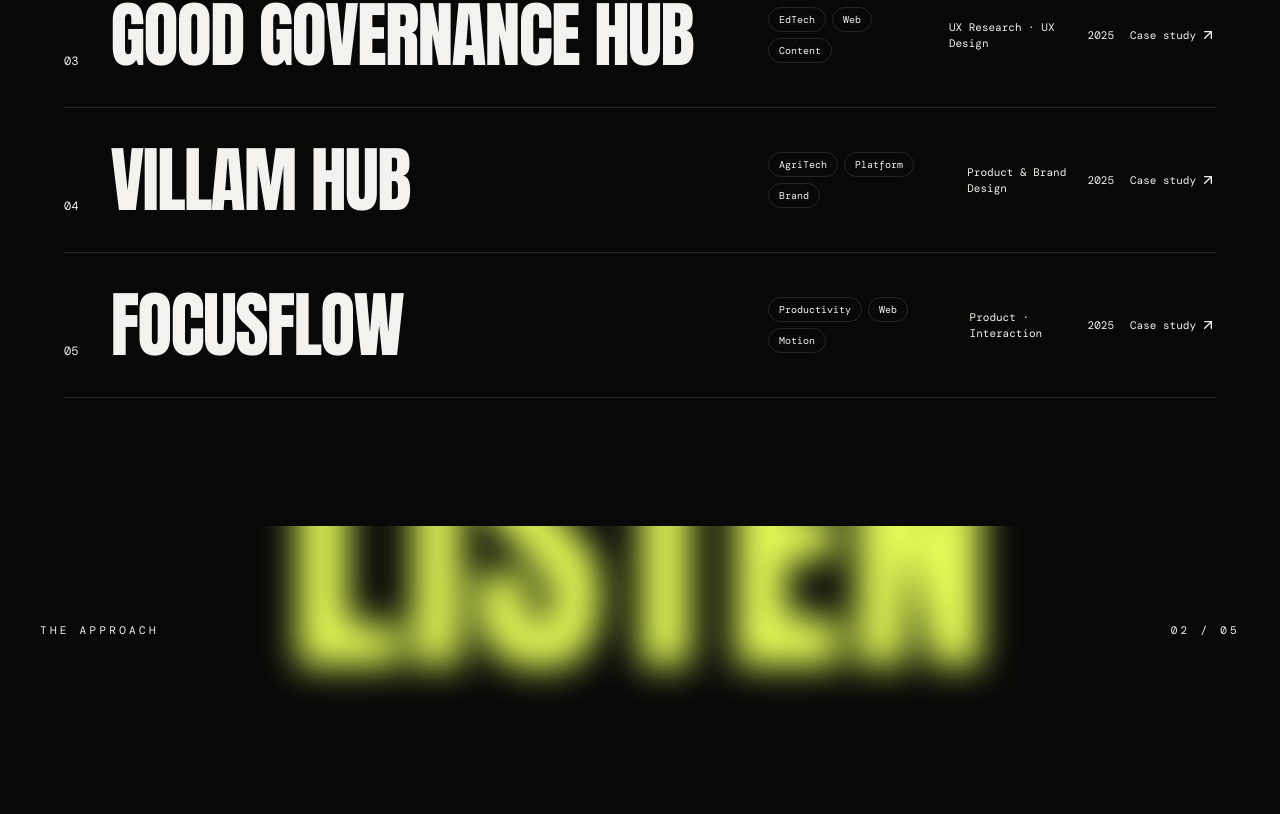
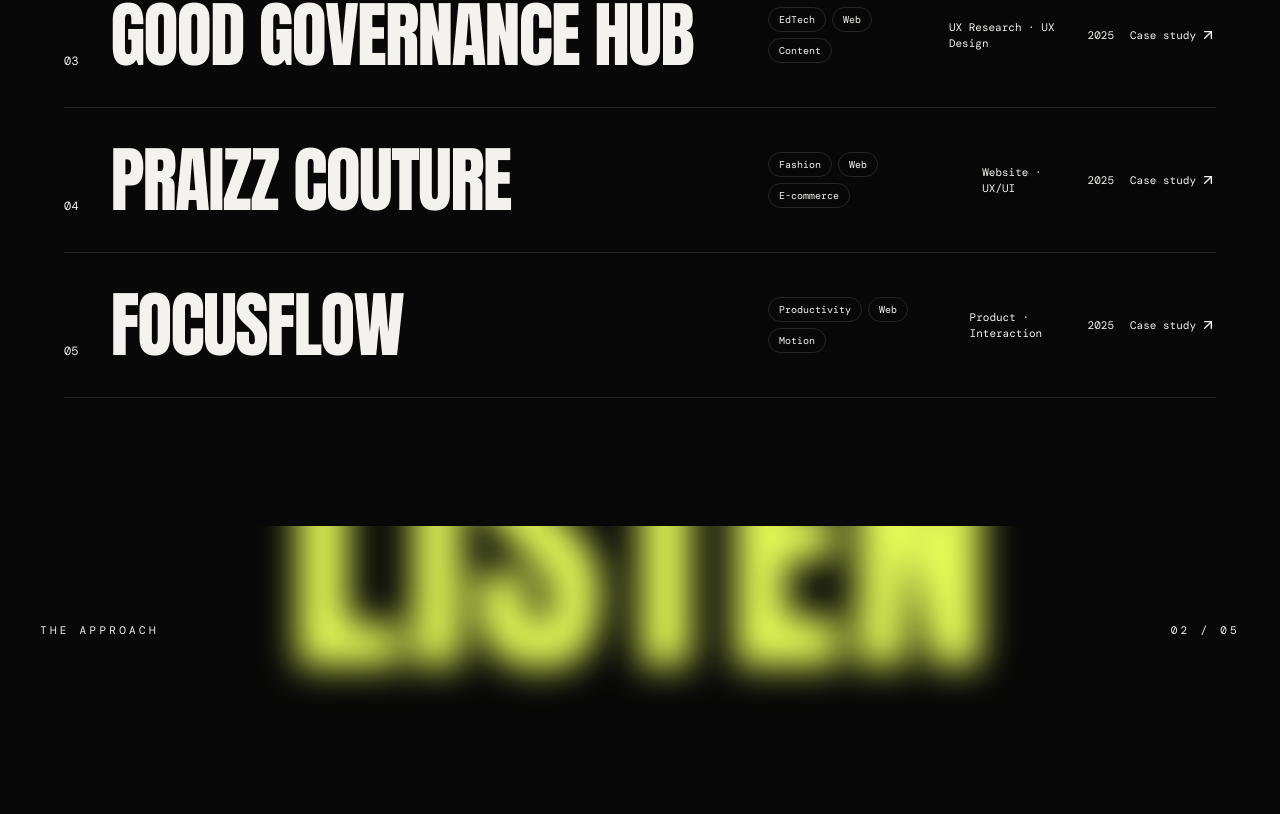
Before and after one commit to jasinit/MY-PORTFOLIO, a React (Vite) app: page / in a window 1280 px wide. Shown: the part 1706-2520 px from the top of the page. Built offline with nearby package versions, Linux system fonts and the light colour scheme.

Commit message:
swap: praizz couture into selected work, villam hub into playground

```diff
--- a/src/app/App.tsx
+++ b/src/app/App.tsx
@@ -298,51 +298,54 @@ const PROJECTS = [
     } as CaseStudyData,
   },
   {
-    title: "Villam Hub",
-    desc: "An agri-tech platform connecting people with hydroponic farming, farm services, and tree planting.",
-    role: "Product & Brand Design",
+    title: "Praizz Couture",
+    desc: "A website experience for Praizz Couture, translating luxury fashion into a digital space as considered as the clothes themselves.",
+    role: "Website · UX/UI",
     year: "2025",
-    tags: ["AgriTech", "Platform", "Brand"],
-    color: "var(--proj-lime)",
-    image: villamCover,
-    gallery: [villamCover, "1620641788421-7a1c342ea42e"],
+    tags: ["Fashion", "Web", "E-commerce"],
+    color: "var(--proj-violet)",
+    image: praizzCouture,
+    gallery: [praizzCouture],
     caseStudy: {
+      opening: ["What happens when couture meets the screen?"],
       intro:
-        "Villam Hub is an agri-tech platform connecting people with hydroponic farming, farm services, and tree planting — making sustainable agriculture easier to join.",
+        "I designed the website experience for Praizz Couture, translating the brand's luxury aesthetic into a digital space that feels just as considered as the clothes themselves.",
       meta: {
         role: "Product Designer",
-        focus: "Product Design · UX/UI · Brand Design",
+        focus: "Website · UX/UI · E-commerce",
         year: "2025",
       },
       sections: [
         {
-          title: "The Problem",
-          body: "Sustainable agriculture can feel technical and out of reach. Villam Hub needed to make it approachable — without losing credibility with people who know the land.",
+          title: "The Challenge",
+          body: "A fashion brand's website has to do more than display beautiful clothes. It needs to communicate identity, quality, and desire, while still making it easy for someone to explore, discover, and shop. The challenge was to create a digital experience that could balance editorial storytelling with e-commerce functionality.",
         },
         {
           title: "My Role",
-          body: "Product and brand: shaping the visual identity and translating the concept into a digital experience.",
+          body: "I worked on the website experience across information architecture, UX/UI, responsive design, product pages, navigation, and visual direction.",
+          flow: ["Information Architecture", "UX/UI", "Responsive Design", "Product Pages", "Navigation", "Visual Direction"],
         },
         {
           title: "The Experience",
-          body: "From interest to action — simple, approachable, and clear.",
-          flow: ["Discover", "Choose", "Get Started", "Grow"],
-        },
-        {
-          title: "The Design Challenge",
-          body: "An identity that feels earthy, modern, and optimistic — without falling into agricultural clichés.",
-        },
-        {
-          title: "The Solution",
-          body: "Colours, type, and interface designed to connect technology with nature — one system from the first landing page to the last growing tip.",
+          body: "The experience was designed to move users naturally from the brand story into the collection, without making the shopping experience feel transactional.",
+          flow: ["Discover", "Explore", "Fall in love", "Add To Cart"],
+        },
+        {
+          title: "Designing the Digital Atelier",
+          body: "The website was treated less like a catalogue and more like an extension of the fashion house. Large imagery, considered typography, spacious layouts, and editorial compositions give the pieces room to speak for themselves. The goal was simple: let the clothes be the loudest thing on the screen.",
+        },
+        {
+          title: "The Details",
+          body: "I designed key experiences across the site. Each page had to feel connected while serving a different purpose: product pages focused on the decision to buy, the Lookbook focused on inspiration, the About page focused on storytelling, and the supporting pages focused on building confidence in the purchase.",
+          flow: ["Home", "Collections", "Product Pages", "Lookbook", "About", "Shipping & Returns", "Contact"],
         },
         {
           title: "The Result",
-          body: "A digital experience that positions agriculture as something people can participate in, not just observe.",
+          body: "A fashion website designed to bring Praizz Couture's visual world into the digital space, while keeping the experience intuitive and easy to navigate.",
         },
         {
           title: "Reflection",
-          body: "When brand and product speak the same language, trust comes built in.",
+          body: "Good e-commerce shouldn't make you choose between beautiful and usable.",
         },
       ] as CaseStudySection[],
     } as CaseStudyData,
@@ -1289,7 +1292,7 @@ function CaseStudy({
                 </ol>
               )}
 
-              {si === 4 && (
+              {si === 4 && project.gallery[1] && (
                 <div className="mt-10 aspect-[16/10] overflow-hidden rounded-2xl bg-muted">
                   <img
                     src={img(project.gallery[1], 1400)}
@@ -1832,17 +1835,17 @@ const PIECES = [
     assets: [afyher35, afyher2, afyher17, afyher20, afyher27, afyher46, afyher52],
   },
   {
-    id: "praizz-couture",
-    name: "Praizz Couture",
-    kind: "Brand Identity",
+    id: "villam-hub",
+    name: "Villam Hub",
+    kind: "Brand & Product",
     cat: "Branding",
     year: "2025",
-    role: "Brand Design · Systems",
-    color: "var(--piece-violet)",
-    desc: "A fashion brand identity for Praizz Couture, spanning logotype, palette, and a flexible visual system.",
-    image: praizzCouture,
+    role: "Product & Brand Design",
+    color: "var(--piece-lime)",
+    desc: "Agri-tech platform connecting people with hydroponic farming, farm services, and tree planting — product experience and brand identity.",
+    image: villamCover,
     home: { left: 58, top: 3, rot: 5, w: 340 },
-    assets: [praizzCouture, "1655841439659-0afc60676b70", "1709377058964-929af7f2d02f", "1620641788421-7a1c342ea42e"],
+    assets: [villamCover],
   },
 ] as const;
 
```
Also changed, not shown: src/imports/userflow.png (added).
